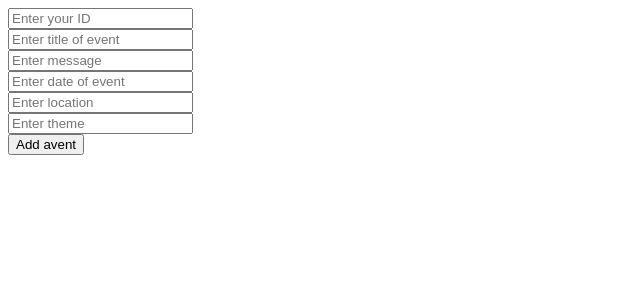
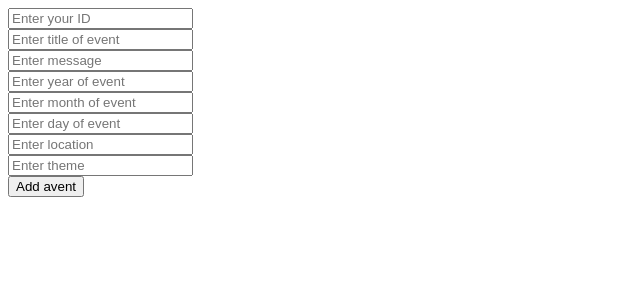
Before and after one commit to laimaurnezaite/CountDown, a Flask app: page /form/add-event in a window 1280 px wide. Shown: the top 300 px of the page, without its empty margins (0-640 px from the left). Run offline with Flask 2, Linux system fonts and the light colour scheme.

Commit message:
add changes to correct date implementation

```diff
--- a/app.py
+++ b/app.py
@@ -3,6 +3,8 @@ import sqlite3
 from sqlite3 import Error
 from flask.templating import render_template
 from werkzeug.utils import redirect
+from datetime import date
+
 
 app = Flask(__name__)
 
@@ -12,7 +14,7 @@ def create_database(db_file):
     try:
         conn = sqlite3.connect(db_file)
         db = conn.cursor()
-        db.execute("CREATE TABLE IF NOT EXISTS events (id INTEGER NOT NULL, title TEXT NOT NULL, message TEXT, date TEXT NOT NULL, location TEXT, theme TEXT NOT NULL); ")
+        db.execute("CREATE TABLE IF NOT EXISTS events2 (id INTEGER NOT NULL, title TEXT NOT NULL, message TEXT, year TEXT NOT NULL, month TEXT NOT NULL, day TEXT NOT NULL, location TEXT, theme TEXT NOT NULL); ")
         # print(sqlite3.version)
     except Error as e:
         print(e)
@@ -44,10 +46,25 @@ def add_event():
     id = request.form.get("id")
     title = request.form.get("title")
     message = request.form.get("message")
-    date = request.form.get("date")
+    year = request.form.get("year")
+    month = request.form.get("month")
+    day = request.form.get("day")
     location = request.form.get("location")
     theme = request.form.get("theme")
     db = get_db()
-    db.execute("INSERT INTO events (id, title, message, date, location, theme) VALUES (:id, :title, :message, :date, :location, :theme);", {"id":id, "title":title, "message":message, "date":date, "location":location, "theme":theme})
+    db.execute("INSERT INTO events2 (id, title, message, year, month, day, location, theme) VALUES (:id, :title, :message, :year, :month, :day, :location, :theme);", {"id":id, "title":title, "message":message, "year":year, "month":month, "day":day, "location":location, "theme":theme})
     db.commit()
     return redirect("/")
+
+# @app.route("/", methods=["GET"])
+# def render_home_page():
+#     render_template("homepage.html")
+
+@app.route("/")
+def home_page():
+    db = get_db()
+    today = date.today()
+    # db.execute("INSERT INTO events (id, title, message, date, location, theme) VALUES (:id, :title, :message, :date, :location, :theme);", {"id":id, "title":title, "message":message, "date":date, "location":location, "theme":theme})
+    rows = db.execute("SELECT title, message, date, location FROM events WHERE date < ;")
+    db.commit()
+    return render_template("home_page.html", rows=rows)
--- a/templates/add_event.html
+++ b/templates/add_event.html
@@ -15,7 +15,13 @@
                 <input type="text" name="message" placeholder="Enter message">
             </div>
             <div>
-                <input type="text" name="date" placeholder="Enter date of event">
+                <input type="text" name="year" placeholder="Enter year of event">
+            </div>
+            <div>
+                <input type="text" name="month" placeholder="Enter month of event">
+            </div>
+            <div>
+                <input type="text" name="day" placeholder="Enter day of event">
             </div>
             <div>
                 <input type="text" name="location" placeholder="Enter location">
```
